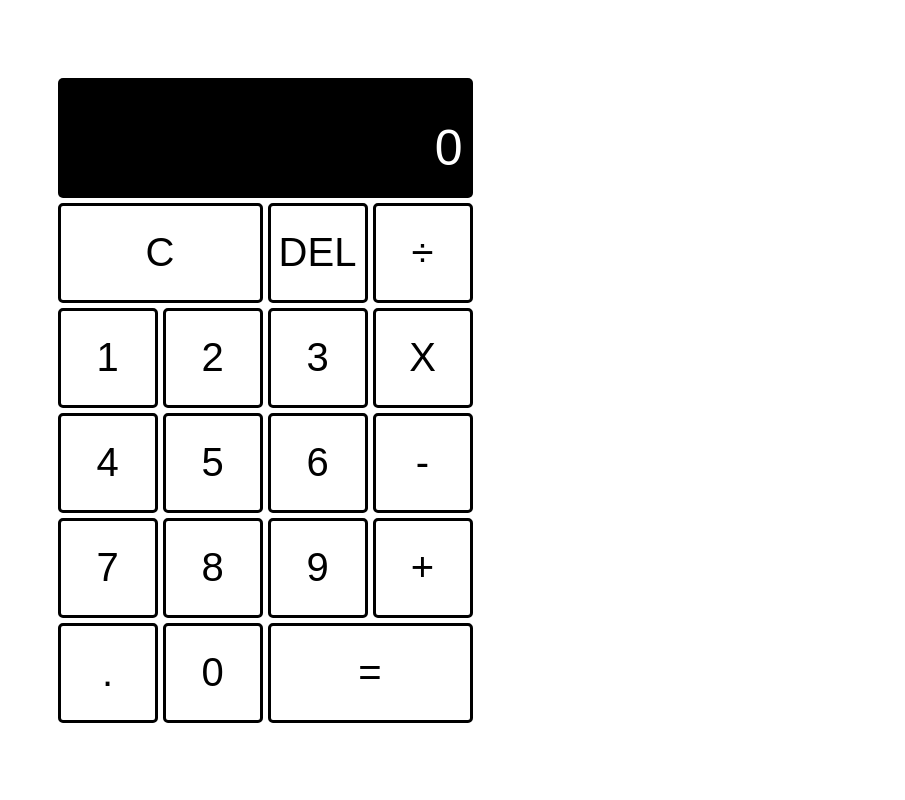
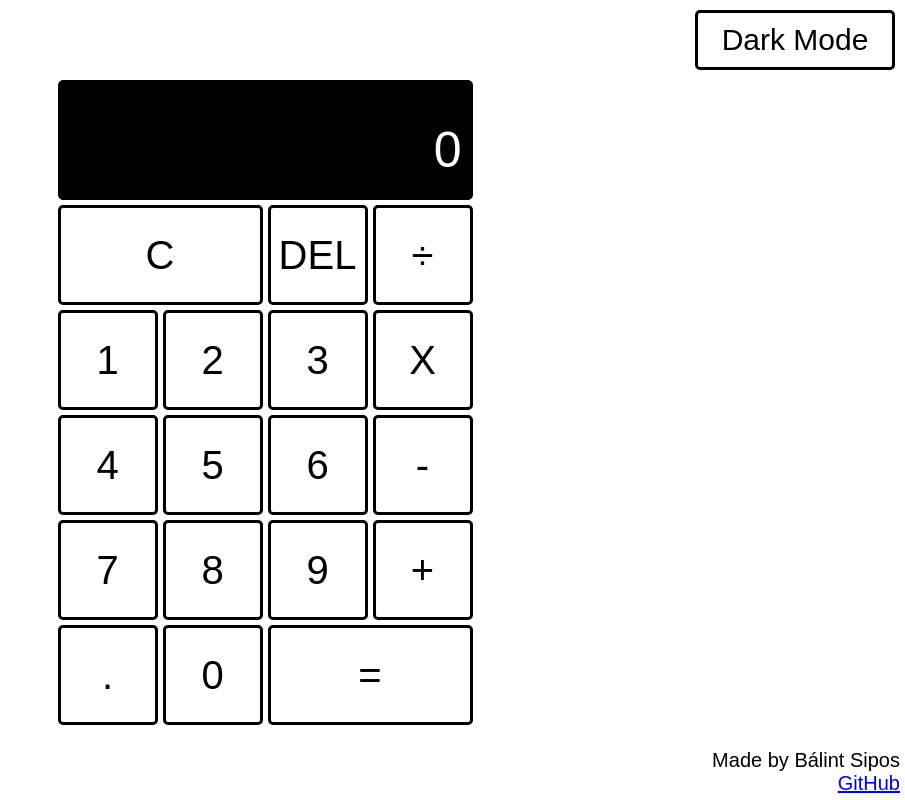
Before and after one commit to balintsipos/calculator, a plain HTML site: page index.html in a window 1280 px wide. Shown: the whole page, without its empty margins (375-1280 px from the left). Drawn offline with Linux system fonts and the light colour scheme.

Commit message:
Add Dark Mode

```diff
--- a/index.html
+++ b/index.html
@@ -9,29 +9,38 @@
     <title>Calculator</title>
 </head>
 <body>
-    <div class="calc-grid-container">
-        <div class="screen">
-            <div data-previous id="prev-number"></div>
-            <div data-current id="current-number"></div>
+    <div class="content">
+        <div class="dark-container">
+            <button id="dark-mode" class="button">Dark Mode</button>
         </div>
-        <button data-clear class="span-two">C</button>
-        <button data-delete>DEL</button>
-        <button data-operator>÷</button>
-        <button data-number>1</button>
-        <button data-number>2</button>
-        <button data-number>3</button>
-        <button data-operator>X</button>
-        <button data-number>4</button>
-        <button data-number>5</button>
-        <button data-number>6</button>
-        <button data-operator>-</button>
-        <button data-number>7</button>
-        <button data-number>8</button>
-        <button data-number>9</button>
-        <button data-operator>+</button>
-        <button data-number>.</button>
-        <button data-number>0</button>
-        <button data-equals class="span-two">=</button>
+        <div class="calc-grid-container">
+            <div class="screen">
+                <div data-previous id="prev-number"></div>
+                <div data-current id="current-number"></div>
+            </div>
+            <button data-clear class="span-two button">C</button>
+            <button data-delete class="button">DEL</button>
+            <button data-operator class="button">÷</button>
+            <button data-number class="button">1</button>
+            <button data-number class="button">2</button>
+            <button data-number class="button">3</button>
+            <button data-operator class="button">X</button>
+            <button data-number class="button">4</button>
+            <button data-number class="button">5</button>
+            <button data-number class="button">6</button>
+            <button data-operator class="button">-</button>
+            <button data-number class="button">7</button>
+            <button data-number class="button">8</button>
+            <button data-number class="button">9</button>
+            <button data-operator class="button">+</button>
+            <button data-number class="button">.</button>
+            <button data-number class="button">0</button>
+            <button data-equals class="span-two button">=</button>
+        </div>
+    </div>
+    <div class="sticky-footer">
+        <div>Made by Bálint Sipos</div>
+        <a href="https://github.com/balintsipos">GitHub</a>
     </div>
 </body>
 </html>
--- a/script.js
+++ b/script.js
@@ -5,6 +5,11 @@ const deleteBtn = document.querySelector('[data-delete]');
 const clearBtn = document.querySelector('[data-clear]');
 const previousNumberElement = document.querySelector('[data-previous]');
 const currentNumberElement = document.querySelector('[data-current]');
+
+const body = document.body;
+const buttons = document.querySelectorAll(".button");
+const screenElement = document.querySelector(".screen")
+const darkModeBtn = document.querySelector('#dark-mode')
 
 class Calculator {
     justCalculated = false;
@@ -34,7 +39,6 @@ class Calculator {
 
     appendNumber(number) {
         this.justCalculated = false;
-        console.log(this.justCalculated)
         if (number === '.' && this.currentNumber.includes(".")) {
             return;
         } else if (this.currentNumber == 0) {
@@ -47,7 +51,7 @@ class Calculator {
     update() {
         this.currentNumberElement.innerText = this.currentNumber;
         this.previousNumberElement.innerText = this.previousNumber.toString().concat(" ", this.currentOperation);
-    }
+    }s
 
     operation(operation) {
         if (this.justCalculated === true) {
@@ -57,6 +61,10 @@ class Calculator {
             return;
         }
         if (this.currentNumber === "0") {
+            if (operation == "-")
+            this.currentOperation = operation;
+            this.previousNumber = 0;
+            this.update();
             return;
         } else if (this.previousNumber == "") {
             this.previousNumber = this.currentNumber;
@@ -128,3 +136,11 @@ deleteBtn.addEventListener('click', () => {
 equalsBtn.addEventListener('click', (button) => {
     calculator.evaluate();
 });
+
+darkModeBtn.addEventListener('click', () => {
+    body.classList.toggle("body-dark");
+    buttons.forEach(element => {
+        element.classList.toggle("button-dark");
+    });
+    screenElement.classList.toggle("screen-dark")
+})
--- a/styles.css
+++ b/styles.css
@@ -4,12 +4,36 @@
     font-size: 20px;
 }
 
+html, body {
+    height: 100%;
+}
+
 body {
+    display: flex;
+    flex-direction: column;
     padding: 0;
     margin: 0;
     -webkit-user-select: none;
     -ms-user-select: none;
     user-select: none;
+    transition: all 0.2s;
+}
+
+.content {
+    flex: 1 0 auto;
+}
+
+.dark-container {
+    display: flex;
+    justify-content: flex-end;
+    margin: 10px;
+}
+
+#dark-mode {
+    height: 60px;
+    width: 200px;
+    font-size: 30px;
+    align-self: center;
 }
 
 .screen {
@@ -27,7 +51,20 @@ body {
     padding: 10px;
     flex-direction: column;
     border-radius: 5px;
+    border: 1px solid black;
+    transition: all 0.2s;
 }
+
+.screen-dark {
+    background-color: white;
+    color: black;
+}
+
+.body-dark {
+    background-color: black;
+    color: white;
+}
+
 
 #prev-number {
     font-size: 1rem;
@@ -42,7 +79,7 @@ body {
     gap: 5px;
     justify-content: center;
     align-content: center;
-    min-height: 100vh;
+    min-height: 80vh;
     grid-template-columns: repeat(4, 100px);
     grid-template-rows: minmax(120px, auto) repeat(5, 100px);
 }
@@ -51,7 +88,7 @@ body {
     grid-column: span 2;
 }
 
-.calc-grid-container > button {
+.button {
     font-size: 2rem;
     border-radius: 5px;
     border: 3px solid black;
@@ -61,8 +98,29 @@ body {
     transition: all 0.2s;
 }
 
-.calc-grid-container > button:hover {
+.button:hover {
     color: white;
     background-color: black;
     transition: all 0.15s;
 }
+
+.button-dark {
+    background-color: black;
+    color: white;
+    border: 3px solid white;
+}
+
+.button-dark:hover {
+    color: black;
+    background-color: white;
+    transition: all 0.15s;
+}
+
+
+.sticky-footer {
+    text-align: right;
+    margin-top: auto;
+    padding-right: 20px;
+    font-size: 16px;
+    padding: 5px;
+}
```
